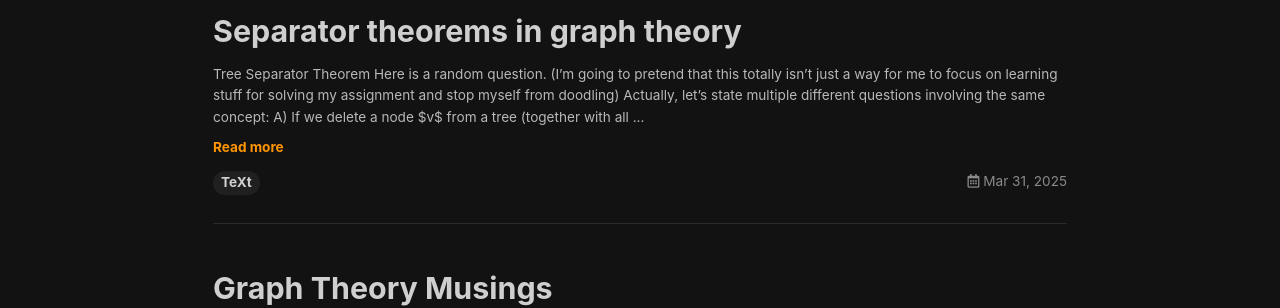
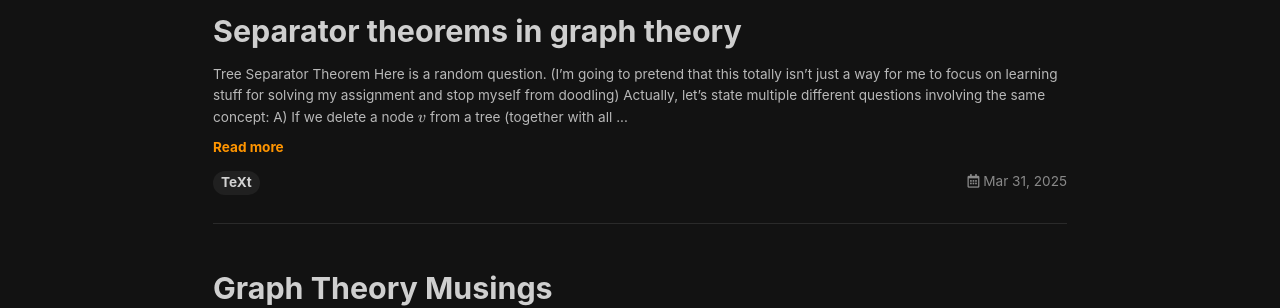
Before and after one commit to neuraldominoes/neuraldominoes.github.io, a Jekyll site: the page built from index.html, in a window 1280 px wide. Shown: the part 129-437 px from the top of the page. Built offline with Jekyll 4.4.1, drawn with Linux system fonts in a browser that asks for light colours; nearby versions of some CDN libraries; emoji names are drawn with the system emoji font; the list of posts is cut into pages by our own code; some of the changed lines change nothing that is shown.

Commit message:
Update custom.html

```diff
--- a/_includes/head/custom.html
+++ b/_includes/head/custom.html
@@ -1,3 +1,13 @@
 <!-- start custom head snippets -->
-
+<link rel="stylesheet" href="https://cdn.jsdelivr.net/npm/katex@0.16.8/dist/katex.min.css">
+<script defer src="https://cdn.jsdelivr.net/npm/katex@0.16.8/dist/katex.min.js"></script>
+<script defer src="https://cdn.jsdelivr.net/npm/katex@0.16.8/dist/contrib/auto-render.min.js"
+  onload="renderMathInElement(document.body, {
+    delimiters: [
+      {left: '$$', right: '$$', display: true},
+      {left: '$', right: '$', display: false}
+    ],
+    throwOnError: false
+  });">
+</script>
 <!-- end custom head snippets -->
```
